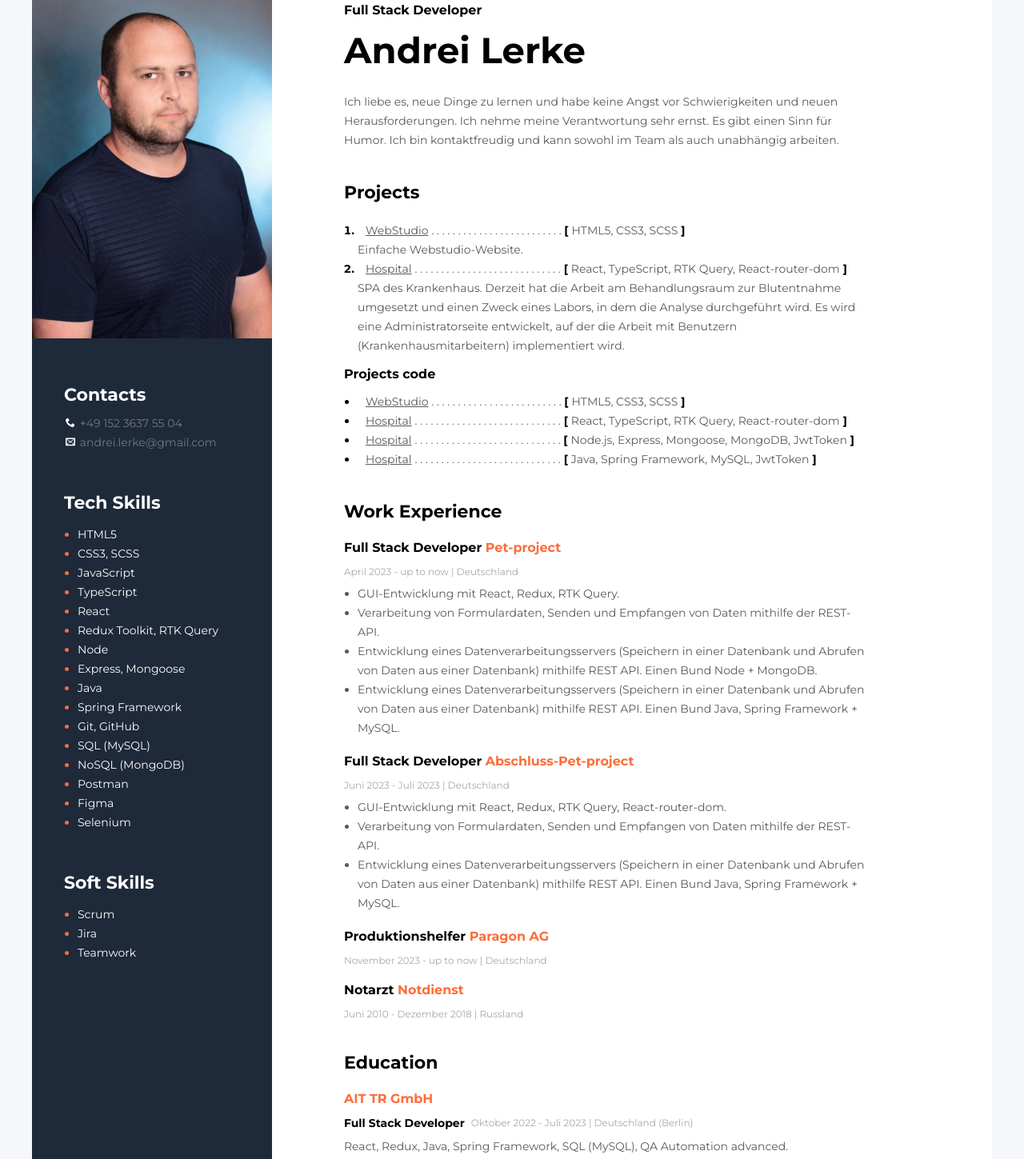
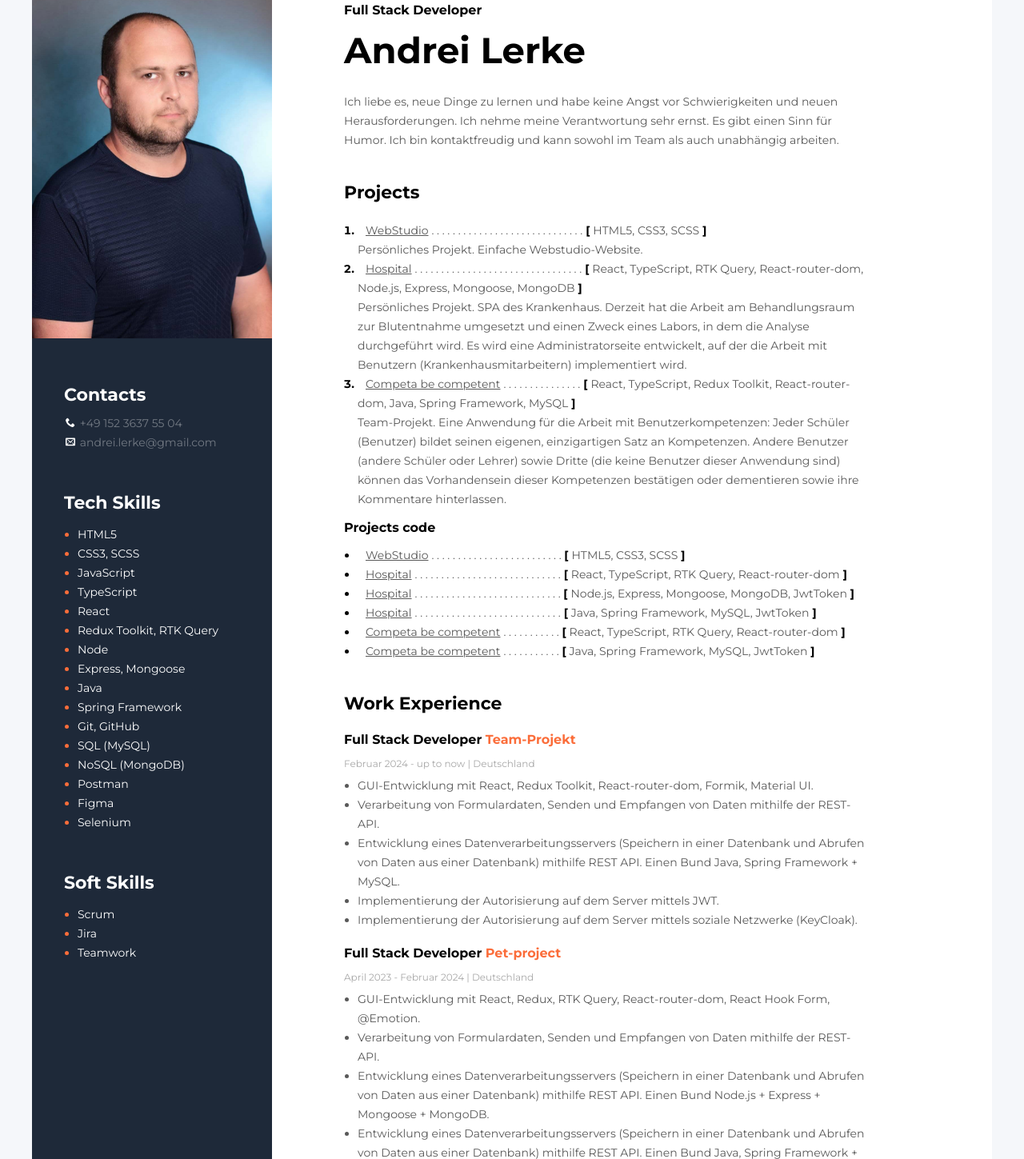
Before and after one commit to Zmei55/my-resume, a plain HTML site: page index.html in a window 1280 px wide. Shown: the part 107-1556 px from the top of the page at 80% size. Drawn offline with Linux system fonts and the light colour scheme.

Commit message:
added new project: competence

```diff
--- a/index.html
+++ b/index.html
@@ -36,18 +36,34 @@
                 <li class="project-list-number">
                     <a class="text project-link"
                         href="https://zmei55.github.io/html_css_scss_mobile-first/">WebStudio</a>
-                    <span class="text">. . . . . . . . . . . . . . . . . . . . . . . . . </span>
+                    <span class="text">. . . . . . . . . . . . . . . . . . . . . . . . . . . . .</span>
                     <span>[ <span class="text">HTML5, CSS3, SCSS</span> ]</span>
-                    <div class="text">Einfache Webstudio-Website.</div>
+                    <div class="text">Persönliches Projekt. Einfache Webstudio-Website.</div>
                 </li>
+
                 <li class="project-list-number">
                     <a class="text project-link" href="https://zmei55.github.io/hospital_react_ts/">Hospital</a>
-                    <span class="text">. . . . . . . . . . . . . . . . . . . . . . . . . . . .</span>
-                    <span>[ <span class="text">React, TypeScript, RTK Query, React-router-dom</span> ]</span>
-                    <div class="text">SPA des Krankenhaus. Derzeit hat die Arbeit am Behandlungsraum zur Blutentnahme
+                    <span class="text">. . . . . . . . . . . . . . . . . . . . . . . . . . . . . . . .</span>
+                    <span>[ <span class="text">React, TypeScript, RTK Query, React-router-dom, Node.js, Express,
+                            Mongoose, MongoDB</span> ]</span>
+                    <div class="text">Persönliches Projekt. SPA des Krankenhaus. Derzeit hat die Arbeit am
+                        Behandlungsraum zur Blutentnahme
                         umgesetzt und einen Zweck eines Labors, in dem die Analyse durchgeführt wird. Es wird eine
                         Administratorseite entwickelt, auf der die Arbeit mit Benutzern (Krankenhausmitarbeitern)
                         implementiert wird.
+                    </div>
+                </li>
+
+                <li class="project-list-number">
+                    <a class="text project-link" href="">Competa be competent</a>
+                    <span class="text">. . . . . . . . . . . . . . .</span>
+                    <span>[ <span class="text">React, TypeScript, Redux Toolkit, React-router-dom, Java, Spring
+                            Framework, MySQL</span> ]</span>
+                    <div class="text">Team-Projekt. Eine Anwendung für die Arbeit mit Benutzerkompetenzen: Jeder Schüler
+                        (Benutzer) bildet seinen eigenen, einzigartigen Satz an Kompetenzen. Andere Benutzer (andere
+                        Schüler oder Lehrer) sowie Dritte (die keine Benutzer dieser Anwendung sind) können das
+                        Vorhandensein dieser Kompetenzen bestätigen oder dementieren sowie ihre
+                        Kommentare hinterlassen.
                     </div>
                 </li>
             </ol>
@@ -75,6 +91,18 @@
                     <span class="text">. . . . . . . . . . . . . . . . . . . . . . . . . . . .</span>
                     <span>[ <span class="text">Java, Spring Framework, MySQL, JwtToken</span> ]</span>
                 </li>
+                <li class="project-list-number">
+                    <a class="text project-link" href="https://github.com/ait-tr/competence-frontend">Competa be
+                        competent</a>
+                    <span class="text">. . . . . . . . . . . </span>
+                    <span>[ <span class="text">React, TypeScript, RTK Query, React-router-dom</span> ]</span>
+                </li>
+                <li class="project-list-number">
+                    <a class="text project-link" href="https://github.com/Zmei55/competence-backend">Competa be
+                        competent</a>
+                    <span class="text"> . . . . . . . . . . . </span>
+                    <span>[ <span class="text">Java, Spring Framework, MySQL, JwtToken</span> ]</span>
+                </li>
             </ul>
 
         </section>
@@ -83,25 +111,43 @@
         <section class="section">
             <h3 class="title">Work Experience</h3>
 
-            <!-- Company 3 -->
+            <!-- Company 5 -->
+            <div class="company-container">
+                <h4 class="subtitle">
+                    Full Stack Developer <span class="subtitle-orange">Team-Projekt</span>
+                </h4>
+                <p class="work-experience-education-date">Februar 2024 - up to now | Deutschland</p>
+                <ul class="work-experience-list">
+                    <li>GUI-Entwicklung mit React, Redux Toolkit, React-router-dom, Formik, Material UI.</li>
+                    <li>Verarbeitung von Formulardaten, Senden und Empfangen von Daten mithilfe der REST-API.</li>
+                    <li>Entwicklung eines Datenverarbeitungsservers (Speichern in einer Datenbank und Abrufen von Daten
+                        aus einer Datenbank) mithilfe REST API. Einen Bund Java, Spring Framework + MySQL.
+                    </li>
+                    <li>Implementierung der Autorisierung auf dem Server mittels JWT.</li>
+                    <li>Implementierung der Autorisierung auf dem Server mittels soziale Netzwerke (KeyCloak).</li>
+                </ul>
+            </div>
+
+            <!-- Company 4 -->
             <div class="company-container">
                 <h4 class="subtitle">
                     Full Stack Developer <span class="subtitle-orange">Pet-project</span>
                 </h4>
-                <p class="work-experience-education-date">April 2023 - up to now | Deutschland</p>
+                <p class="work-experience-education-date">April 2023 - Februar 2024 | Deutschland</p>
                 <ul class="work-experience-list">
-                    <li>GUI-Entwicklung mit React, Redux, RTK Query.</li>
+                    <li>GUI-Entwicklung mit React, Redux, RTK Query, React-router-dom, React Hook Form, @Emotion.</li>
                     <li>Verarbeitung von Formulardaten, Senden und Empfangen von Daten mithilfe der REST-API.</li>
                     <li>Entwicklung eines Datenverarbeitungsservers (Speichern in einer Datenbank und Abrufen von Daten
-                        aus einer Datenbank) mithilfe REST API. Einen Bund Node + MongoDB.
+                        aus einer Datenbank) mithilfe REST API. Einen Bund Node.js + Express + Mongoose + MongoDB.
                     </li>
                     <li>Entwicklung eines Datenverarbeitungsservers (Speichern in einer Datenbank und Abrufen von Daten
                         aus einer Datenbank) mithilfe REST API. Einen Bund Java, Spring Framework + MySQL.
                     </li>
+                    <li>Implementierung der Autorisierung auf dem Server mittels JWT.</li>
                 </ul>
             </div>
 
-            <!-- Company 2 -->
+            <!-- Company 3 -->
             <div class="company-container">
                 <h4 class="subtitle">Full Stack Developer <span class="subtitle-orange">Abschluss-Pet-project</span>
                 </h4>
@@ -116,13 +162,14 @@
                 </ul>
             </div>
 
-            <!-- Company 1 -->
+            <!-- Company 2 -->
             <div class="company-container">
                 <h4 class="subtitle">Produktionshelfer <span class="subtitle-orange">Paragon AG</span>
                 </h4>
                 <p class="work-experience-education-date">November 2023 - up to now | Deutschland</p>
             </div>
 
+            <!-- Company 1 -->
             <div class="company-container">
                 <h4 class="subtitle">
                     Notarzt <span class="subtitle-orange">Notdienst</span>
```
